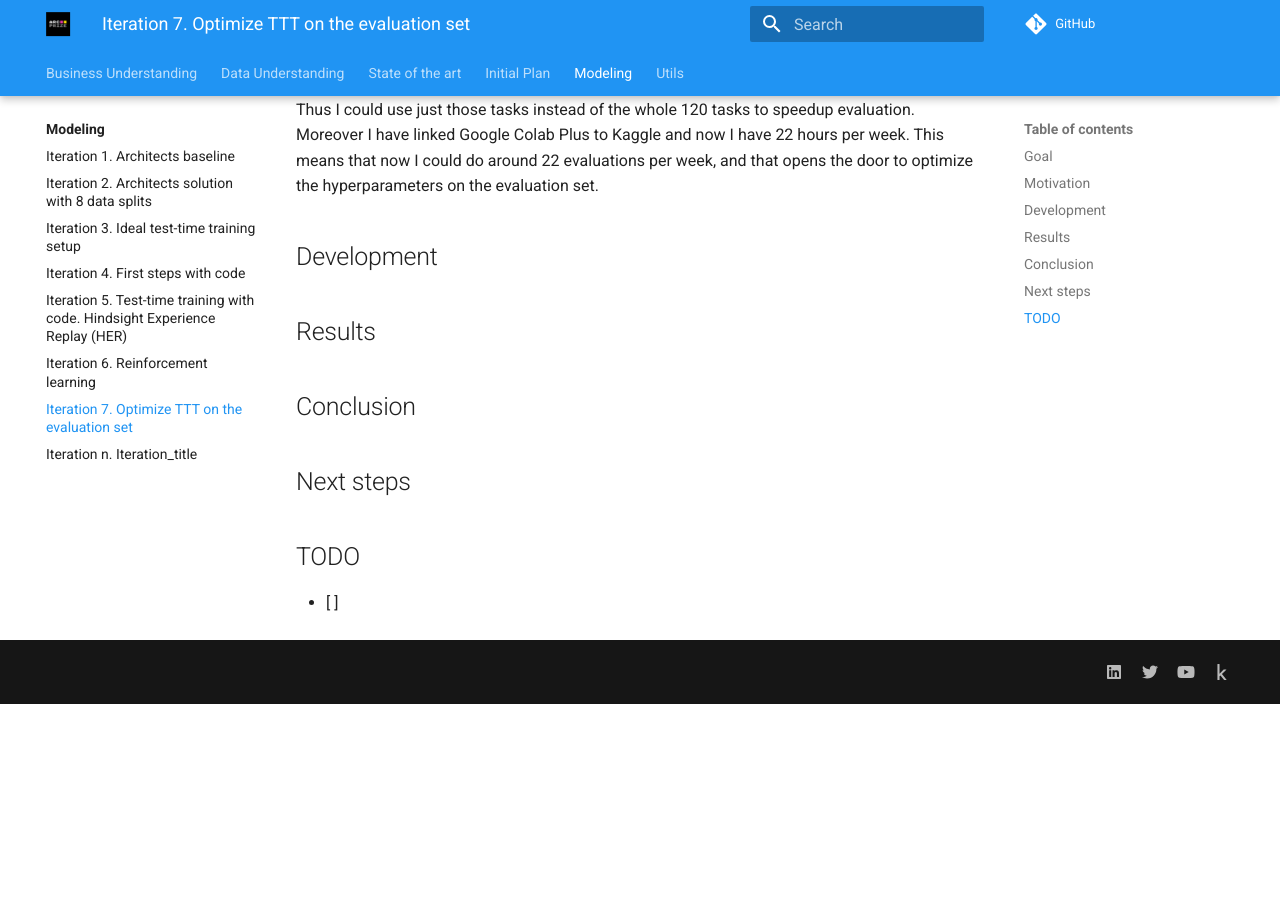
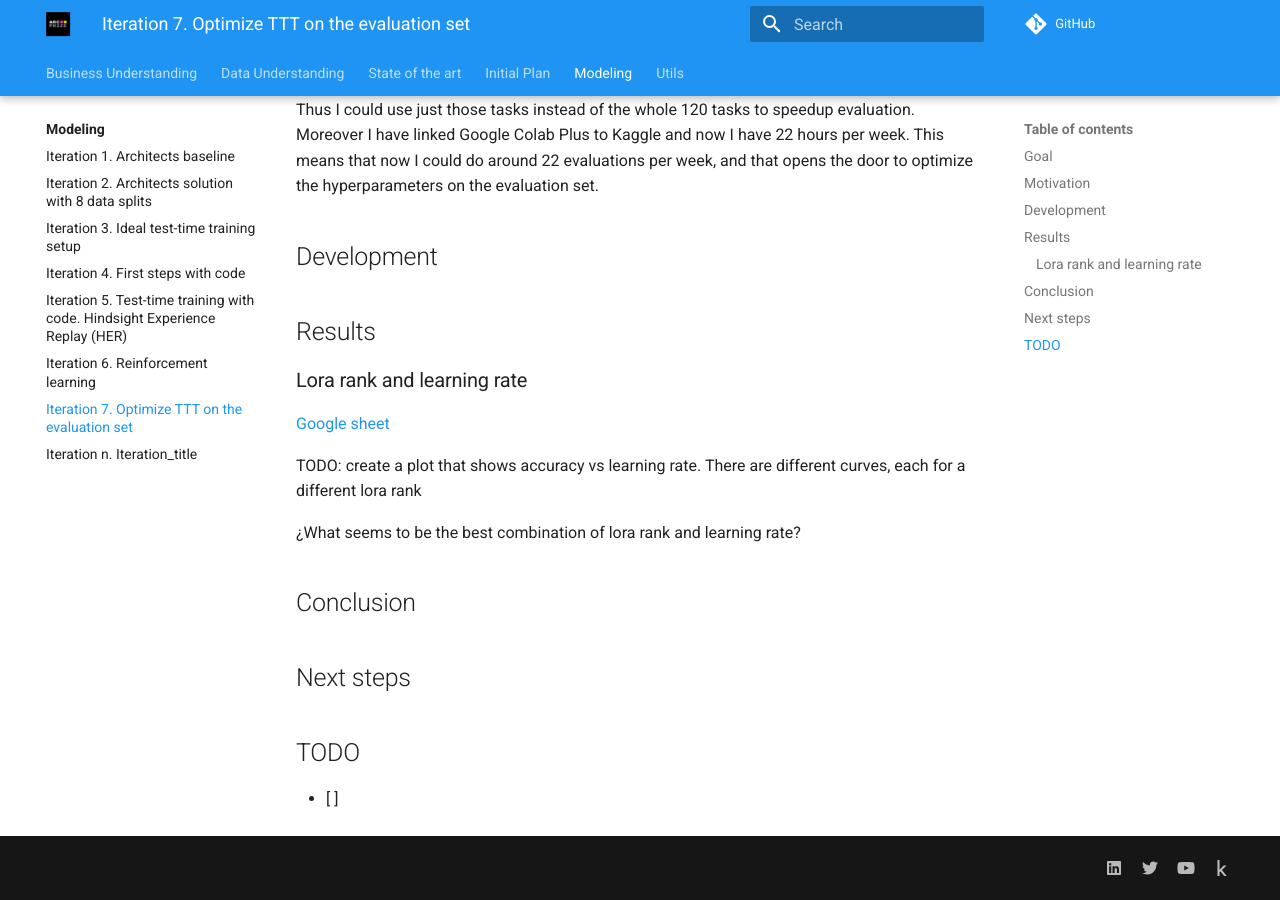
Before and after one commit to ironbar/arc25, an MkDocs documentation site: the page built from docs/modeling/Iteration_07_optimize_ttt_on_evaluation_set.md, in a window 1280 px wide and 900 px high, scrolled down 601 px. Built offline with MkDocs 1.6.1 and Material for MkDocs 9.7.7, drawn with Linux system fonts in a browser that asks for light colours; comment, search, counter and statistics services are not loaded; before the commit the page ends 1305 px from its top, so only the background shows below that.

Commit message:
updated documentation

```diff
--- a/docs/modeling/Iteration_07_optimize_ttt_on_evaluation_set.md
+++ b/docs/modeling/Iteration_07_optimize_ttt_on_evaluation_set.md
@@ -23,6 +23,14 @@ linked Google Colab Plus to Kaggle and now I have 22 hours per week. This means
 
 ## Results
 
+### Lora rank and learning rate
+
+[Google sheet](https://docs.google.com/spreadsheets/d/1NmmCZA7gPOyoBypwvpw_JhYdjcvqNFHibX_WahwTHIM/edit?gid=0#gid=0&range=A113)
+
+TODO: create a plot that shows accuracy vs learning rate. There are different curves, each for a different lora rank
+
+¿What seems to be the best combination of lora rank and learning rate?
+
 ## Conclusion
 
 ## Next steps
```
